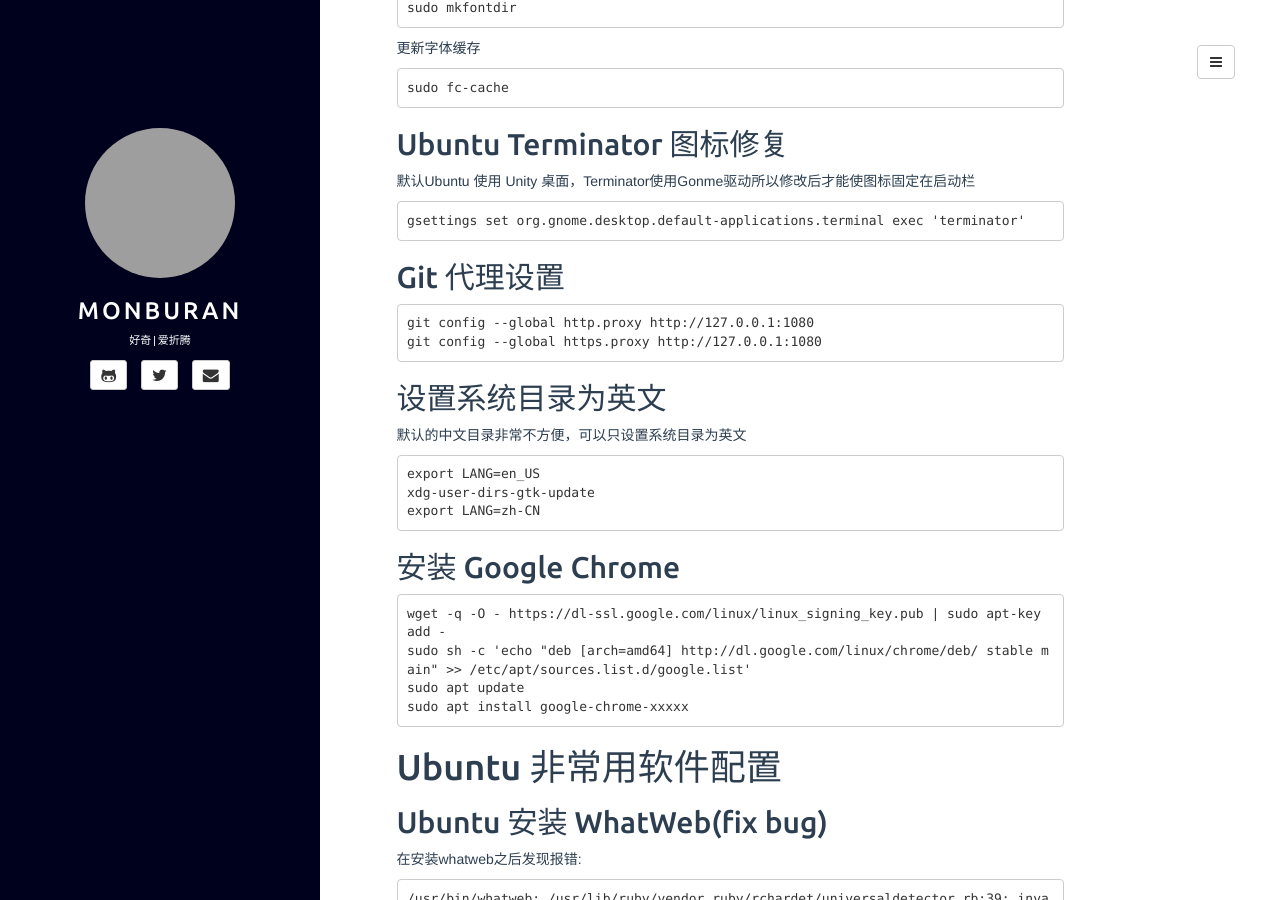
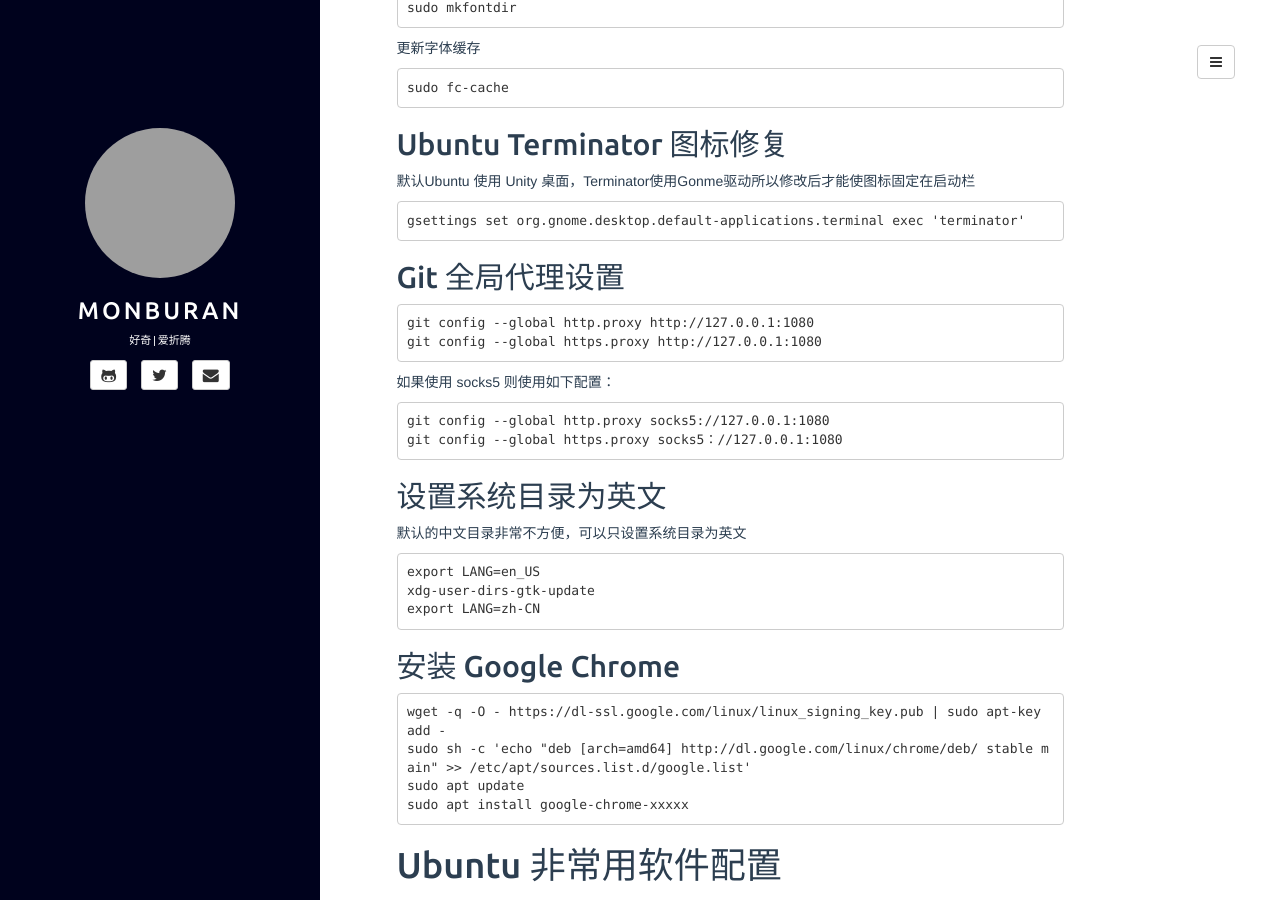
Before and after one commit to monburan/monburan.github.io, a Jekyll site: the page built from _posts/2017-3-1-The-Memorandum.md, in a window 1280 px wide and 900 px high, scrolled down 587 px. Built offline with Jekyll 4.4.1, drawn with Linux system fonts in a browser that asks for light colours; comment, search, counter and statistics services are not loaded; grey boxes are pictures that could not be loaded.

Commit message:
update memo: add git use socks5 proxy config

```diff
--- a/_posts/2017-3-1-The-Memorandum.md
+++ b/_posts/2017-3-1-The-Memorandum.md
@@ -38,10 +38,15 @@ comments: true
 
     gsettings set org.gnome.desktop.default-applications.terminal exec 'terminator'
 
-## Git 代理设置
+## Git 全局代理设置
 
     git config --global http.proxy http://127.0.0.1:1080
     git config --global https.proxy http://127.0.0.1:1080
+
+如果使用 socks5 则使用如下配置：
+
+    git config --global http.proxy socks5://127.0.0.1:1080
+    git config --global https.proxy socks5：//127.0.0.1:1080
 
 ## 设置系统目录为英文
 
```
Also changed, not shown: _posts/2017-6-4-Struts2-RCE.md (added, +9 -0 lines).
